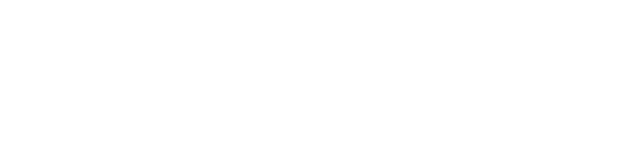
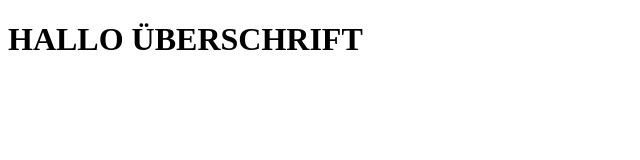
Before and after one commit to bjoernwenderoth/Testobject, a plain HTML site: page index.html in a window 1280 px wide. Shown: the whole page, without its empty margins (0-640 px from the left). Drawn offline with Linux system fonts and the light colour scheme.

Commit message:
headline added

```diff
--- a/index.html
+++ b/index.html
@@ -6,6 +6,6 @@
     <title>Document</title>
 </head>
 <body>
-
+    <h1>HALLO ÜBERSCHRIFT</h1>
 </body>
 </html>
```
